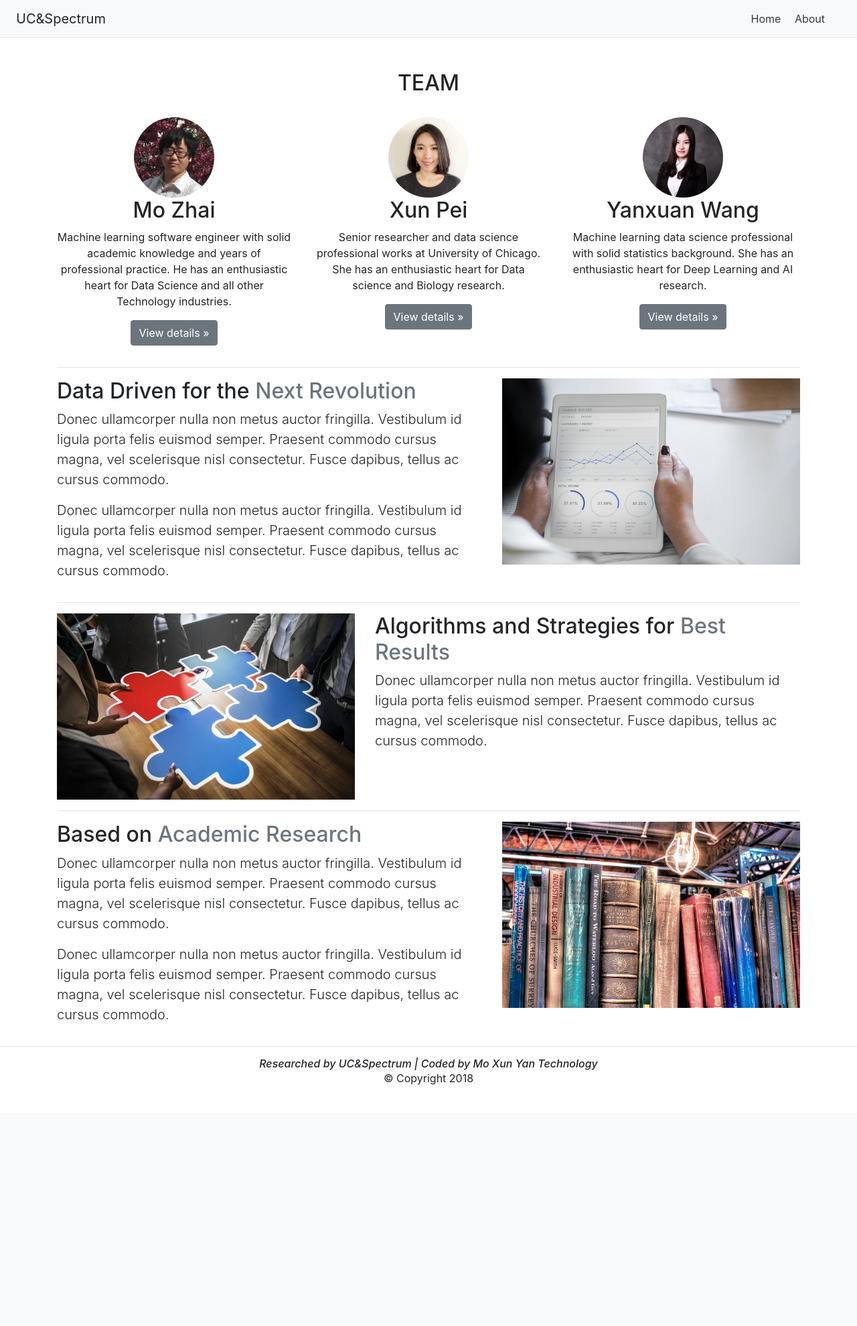
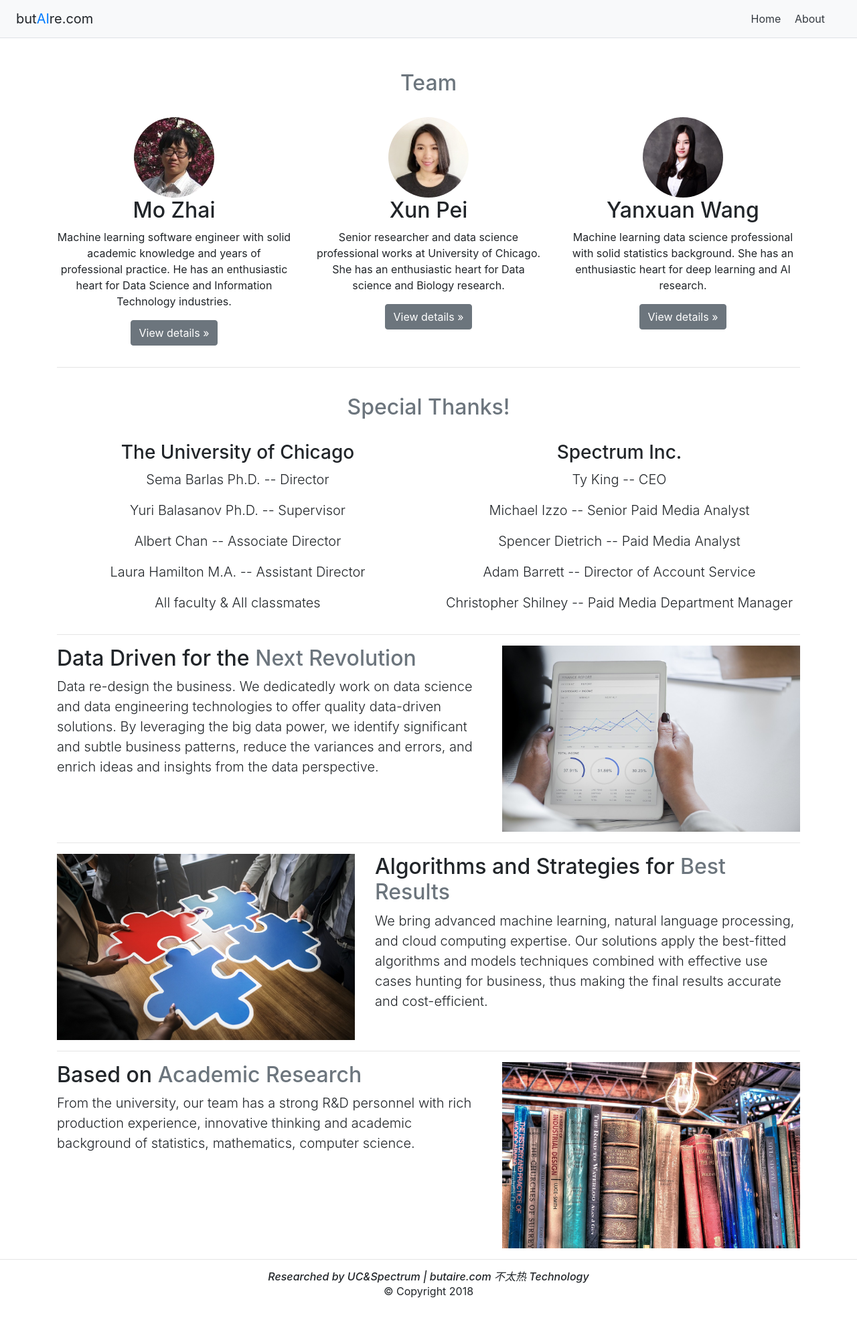
Before and after one commit to zhaimac/AdwordsApp, a Python web app: template app/templates/about.html in a window 1280 px wide. Shown: the whole page at 67% size. Before the commit the page ends 1620 px from the top, so only its background shows below. Run offline with Jinja, Linux system fonts and the light colour scheme; the template is opened without the code that fills it, so the values that code supplies are empty; some libraries are stand-ins or nearby versions.

Commit message:
update web contains

```diff
--- a/app/forms.py
+++ b/app/forms.py
@@ -2,7 +2,7 @@ from flask_wtf import FlaskForm
 from wtforms import StringField, PasswordField, BooleanField, SubmitField, SelectField
 
 class AdForm(FlaskForm):
-    landing_page = StringField("Landing Page URL", default='http://www.excel-windows.com/ghl/')
+    landing_page = StringField("Landing Page URL", default='http://www.luna.com')
 
     # product = SelectField('Choose a Product', choices=[('window', 'Windows'),
     #                                             ('floor', 'Floor'),
--- a/app/templates/about.html
+++ b/app/templates/about.html
@@ -4,14 +4,14 @@
 
   <div class="container">
 
-    <br><br><h2 class="text-center">TEAM</h2><br>
+    <br><br><h2 class="featurette-heading text-center text-muted">Team</h2><br>
     <div class="row px-10">
       <div class="col-lg-4 text-center">
         <img class="rounded-circle"
              src="{{ url_for('static', filename='images/mo1.jpg') }}" width="120" height="120">
         <h2>Mo Zhai</h2>
         <p>Machine learning software engineer with solid academic knowledge and years of professional practice.
-            He has an enthusiastic heart for Data Science and all other Technology industries.</p>
+            He has an enthusiastic heart for Data Science and Information Technology industries.</p>
         <p><a class="btn btn-secondary" href="https://www.linkedin.com/in/mozhai/" target="_blank" role="button">View details »</a></p>
       </div>
 
@@ -29,8 +29,29 @@
              src="{{ url_for('static', filename='images/yanxuan.jpg') }}" width="120" height="120">
         <h2>Yanxuan Wang</h2>
         <p>Machine learning data science professional with solid statistics background.
-        She has an enthusiastic heart for Deep Learning and AI research.</p>
+        She has an enthusiastic heart for deep learning and AI research.</p>
         <p><a class="btn btn-secondary" href="https://www.linkedin.com/in/chris-yanxuan-wang-946732109/" target="_blank" role="button">View details »</a></p>
+      </div>
+    </div>
+
+    <hr class="featurette-divider">
+    <br><h2 class="featurette-heading text-center text-muted">Special Thanks!</h2><br>
+    <div class="row featurette text-center">
+      <div class="col-md-6">
+        <h3 class="featurette-heading"> The University of Chicago</h3>
+        <p class="lead">Sema Barlas Ph.D. -- Director</p>
+        <p class="lead">Yuri Balasanov Ph.D. -- Supervisor</p>
+        <p class="lead">Albert Chan -- Associate Director</p>
+        <p class="lead">Laura Hamilton M.A. -- Assistant Director</p>
+        <p class="lead">All faculty & All classmates</p>
+      </div>
+      <div class="col-md-6">
+        <h3 class="featurette-heading">Spectrum Inc.</h3>
+        <p class="lead">Ty King -- CEO</p>
+        <p class="lead">Michael Izzo -- Senior Paid Media Analyst</p>
+        <p class="lead">Spencer Dietrich -- Paid Media Analyst</p>
+        <p class="lead">Adam Barrett -- Director of Account Service</p>
+        <p class="lead"> Christopher Shilney -- Paid Media Department Manager</p>
       </div>
     </div>
 
@@ -38,9 +59,7 @@
     <div class="row featurette">
       <div class="col-md-7">
         <h2 class="featurette-heading">Data Driven for the <span class="text-muted">Next Revolution</span></h2>
-        <p class="lead">Donec ullamcorper nulla non metus auctor fringilla. Vestibulum id ligula porta felis euismod semper. Praesent commodo cursus magna, vel scelerisque nisl consectetur. Fusce dapibus, tellus ac cursus commodo.</p>
-        <p class="lead">Donec ullamcorper nulla non metus auctor fringilla. Vestibulum id ligula porta felis euismod semper. Praesent commodo cursus magna, vel scelerisque nisl consectetur. Fusce dapibus, tellus ac cursus commodo.</p>
-
+          <p class="lead">Data re-design the business. We dedicatedly work on data science and data engineering technologies to offer quality data-driven solutions. By leveraging the big data power, we identify significant and subtle business patterns, reduce the variances and errors, and enrich ideas and insights from the data perspective.</p>
       </div>
       <div class="col-md-5">
         <img class="featurette-image img-fluid mx-auto"
@@ -53,7 +72,8 @@
     <div class="row featurette">
       <div class="col-md-7 order-md-2">
         <h2 class="featurette-heading">Algorithms and Strategies for <span class="text-muted">Best Results</span></h2>
-        <p class="lead">Donec ullamcorper nulla non metus auctor fringilla. Vestibulum id ligula porta felis euismod semper. Praesent commodo cursus magna, vel scelerisque nisl consectetur. Fusce dapibus, tellus ac cursus commodo.</p>
+          <p class="lead">We bring advanced machine learning, natural language processing, and cloud computing expertise. Our solutions apply the best-fitted algorithms and models techniques combined with effective use cases hunting for business, thus making the final results accurate and cost-efficient.</p>
+
       </div>
       <div class="col-md-5 order-md-1">
         <img class="featurette-image img-fluid mx-auto"
@@ -66,9 +86,7 @@
     <div class="row featurette">
       <div class="col-md-7">
         <h2 class="featurette-heading">Based on <span class="text-muted">Academic Research</span></h2>
-        <p class="lead">Donec ullamcorper nulla non metus auctor fringilla. Vestibulum id ligula porta felis euismod semper. Praesent commodo cursus magna, vel scelerisque nisl consectetur. Fusce dapibus, tellus ac cursus commodo.</p>
-        <p class="lead">Donec ullamcorper nulla non metus auctor fringilla. Vestibulum id ligula porta felis euismod semper. Praesent commodo cursus magna, vel scelerisque nisl consectetur. Fusce dapibus, tellus ac cursus commodo.</p>
-
+          <p class="lead">From the university, our team has a strong R&D personnel with rich production experience, innovative thinking and academic background of statistics, mathematics, computer science.</p>
       </div>
       <div class="col-md-5">
         <img class="featurette-image img-fluid mx-auto"
--- a/app/templates/base.html
+++ b/app/templates/base.html
@@ -1,7 +1,7 @@
 <!DOCTYPE html>
 <html lang="en">
 <head>
-  <title>Google Ad. ML Advisory</title>
+  <title>Google Ads Advisor</title>
   <meta charset="utf-8">
   <meta name="viewport" content="width=device-width, initial-scale=1, shrink-to-fit=no">
   <link rel="stylesheet" href="https://maxcdn.bootstrapcdn.com/bootstrap/4.0.0/css/bootstrap.min.css">
@@ -17,7 +17,7 @@
 
 <body>
   <div class="d-flex flex-column flex-md-row align-items-center p-3 px-md-4 bg-light border-bottom box-shadow">
-    <h5 class="my-0 mr-md-auto font-weight-normal">UC&Spectrum</h5>
+      <h5 class="my-0 mr-md-auto font-weight-normal">but<span class="text-primary">AI</span>re.com</h5>
     <nav class="my-2 my-md-0 mr-md-3">
       <a class="p-2 text-dark" href="{{url_for('index')}}">Home</a>
       <a class="p-2 text-dark" href="{{url_for('about')}}">About</a>
@@ -41,7 +41,7 @@
     <script src="https://maxcdn.bootstrapcdn.com/bootstrap/4.0.0/js/bootstrap.min.js"></script>
     {% block js %}{% endblock %}
   <hr class="featurette-divider">
-  <h6 class="my-0 font-italic text-center">Researched by UC&Spectrum | Coded by Mo Xun Yan Technology</h6>
+  <h6 class="my-0 font-italic text-center">Researched by UC&Spectrum | butaire.com 不太热 Technology</h6>
   <p class="text-center">© Copyright 2018 </p> <br/>
 
   </body>
--- a/app/templates/index.html
+++ b/app/templates/index.html
@@ -5,7 +5,7 @@
     <section class="jumbotron text-center mb-0"
              style="background: url({{ url_for('static', filename='images/bg2.jpg') }}) center no-repeat;">
       <div class="container">
-        <h2>Google Ad. ML Advisory</h2>
+        <h2>Google Ads Advisor</h2>
         <form action="" method="post" >
           {{ form.hidden_tag() }}
 {#            {{ form.product.label }}<br>#}
```
Also changed, not shown: Adwords/__init__.py (+9 -9 lines).
